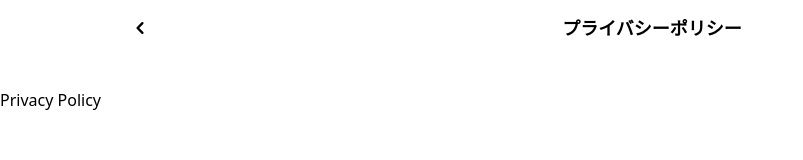
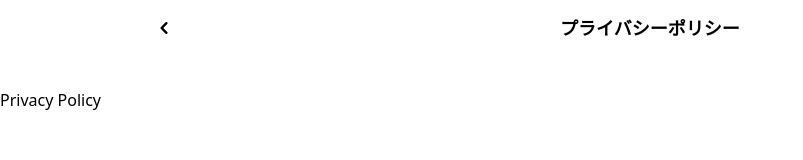
Before and after one commit to qin-todo-team-i/qin-todo-team-i, a Next.js app: page /support/privacy-policy in a window 1280 px wide. Shown: the top 160 px of the page, without its empty margins (0-803 px from the left). Built offline with nearby package versions, Linux system fonts and the light colour scheme.

Commit message:
ヘッダー余白調整

```diff
--- a/src/components/AccountHeader.jsx
+++ b/src/components/AccountHeader.jsx
@@ -8,13 +8,13 @@ export const AccountHeader = (props) => {
 
   return (
     <>
-      <div className="max-w-5xl mx-auto flex justify-between items-center h-14 relative gap-x-6 mb-8">
+      <div className="max-w-5xl mx-auto flex justify-between items-center h-14 relative gap-x-6 px-6 mb-8">
         <button onClick={router.back}>
           <ChevronLeftIcon className="w-6 h-6" />
         </button>
 
         <h1 className="text-lg font-bold">{title}</h1>
-        <span></span>
+        <span>&nbsp;</span>
       </div>
     </>
   );
```
